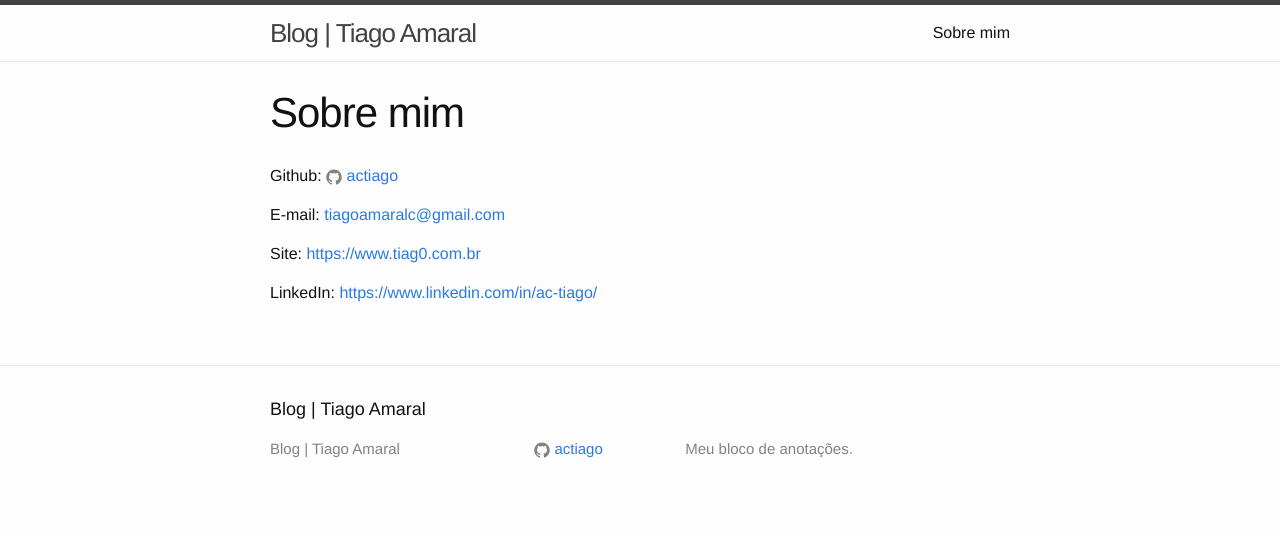
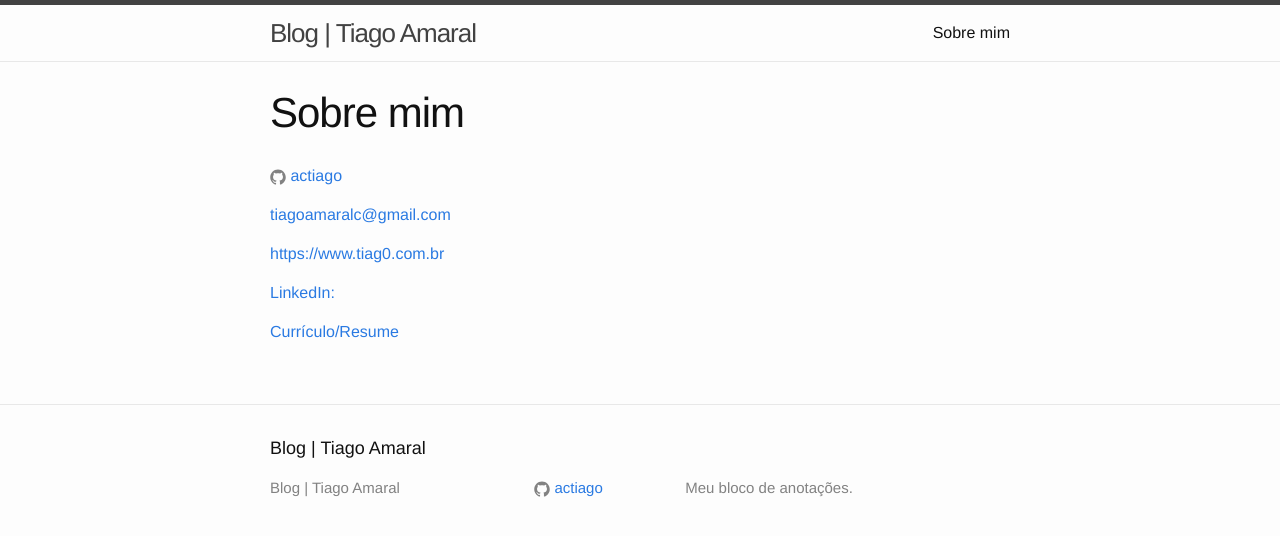
Before and after one commit to actiago/actiago.github.io, a Jekyll site: the page built from about.md, in a window 1280 px wide. Shown: the top 536 px of the page. Built offline with Jekyll 4.4.1, drawn with Linux system fonts in a browser that asks for light colours.

Commit message:
Adiciona resume

```diff
--- a/about.md
+++ b/about.md
@@ -4,11 +4,12 @@ title: Sobre mim
 permalink: /about/
 ---
 
-Github:
 {% include icon-github.html username="actiago" %}
 
-E-mail: [tiagoamaralc@gmail.com](tiagoamaralc@gmail.com)
+[tiagoamaralc@gmail.com](tiagoamaralc@gmail.com)
 
-Site: [https://www.tiag0.com.br](https://www.tiag0.com.br)
+[https://www.tiag0.com.br](https://www.tiag0.com.br)
 
-LinkedIn: [https://www.linkedin.com/in/ac-tiago/](https://www.linkedin.com/in/ac-tiago/)
+[LinkedIn:](https://www.linkedin.com/in/ac-tiago/)
+
+[Currículo/Resume](https://www.tiag0.com.br/media/resume-tiago-amaral.pdf)
```
